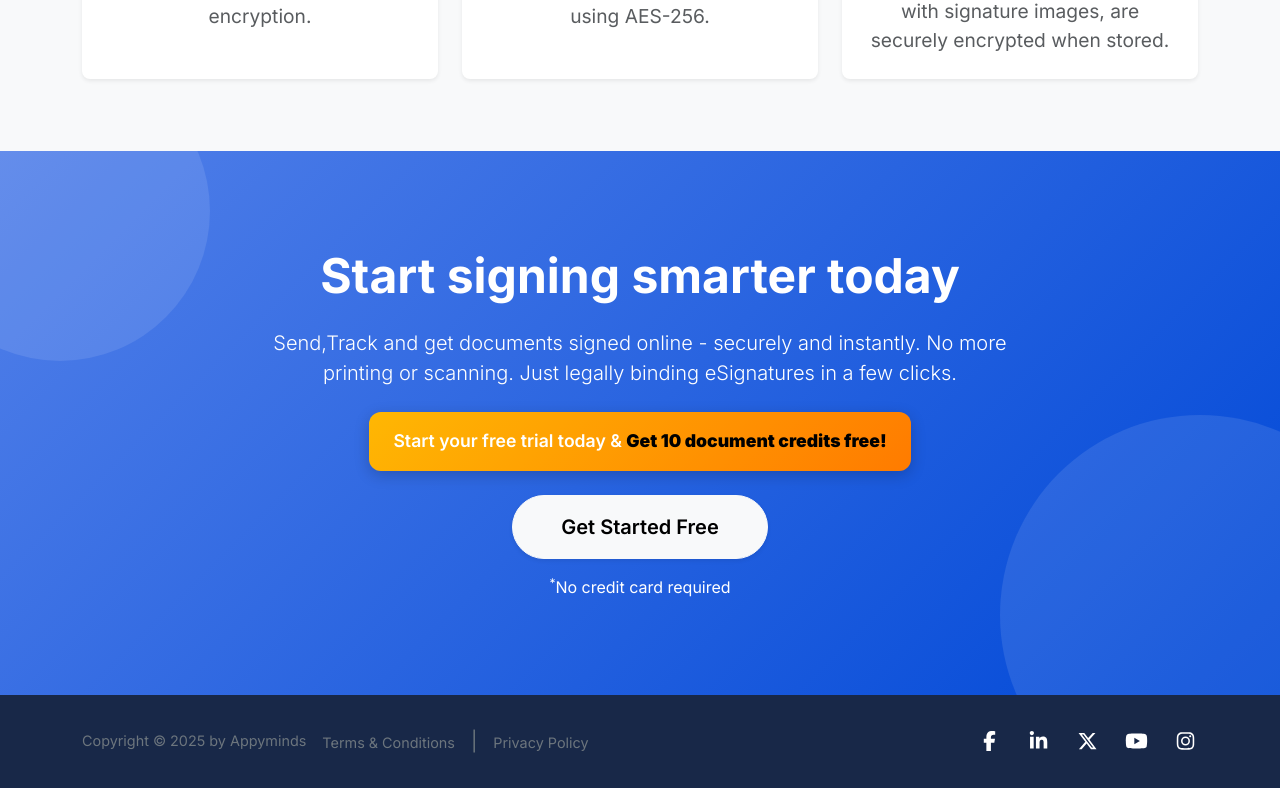
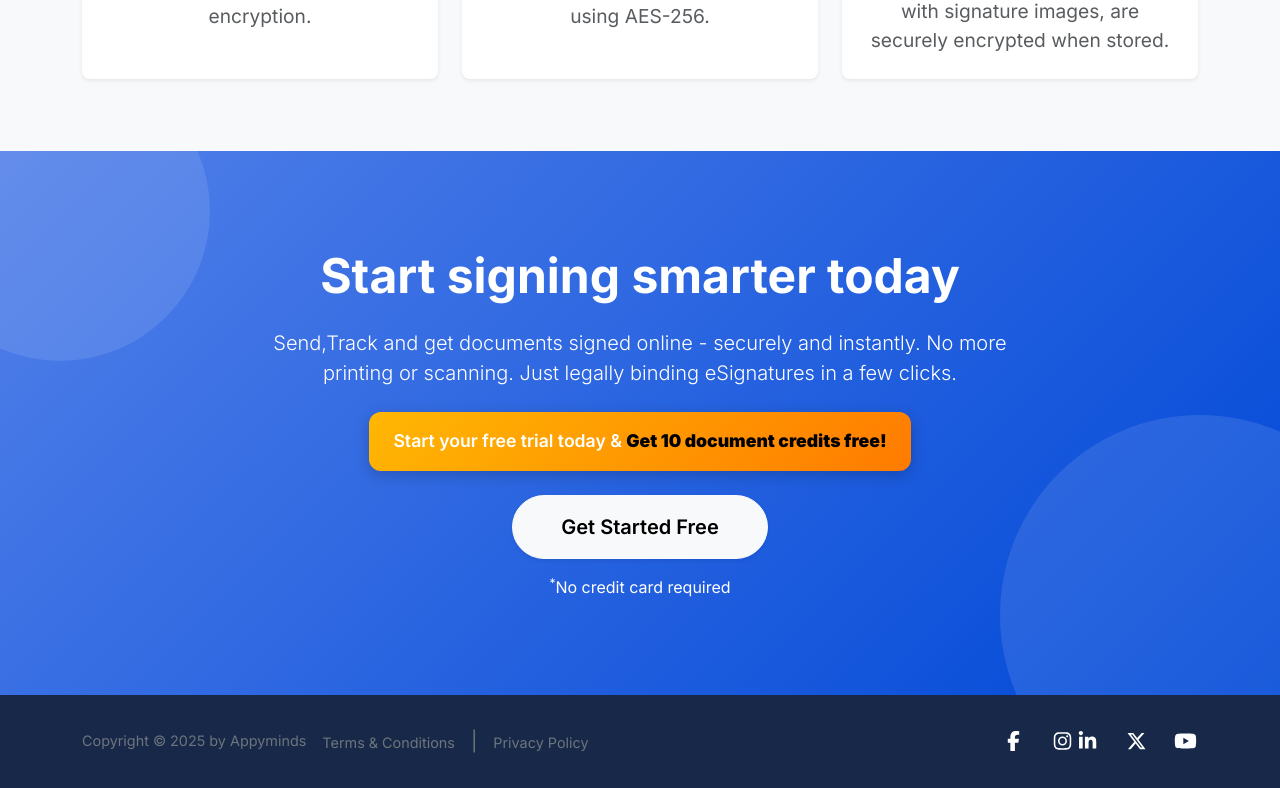
Before and after one commit to Susanttwri/e_signature, a Next.js app: page / in a window 1280 px wide. Shown: the part 6260-7048 px from the top of the page. Built offline with nearby package versions, Linux system fonts and the light colour scheme; a web font is replaced by a local one.

Commit message:
content updated

```diff
--- a/Homepage/footer.tsx
+++ b/Homepage/footer.tsx
@@ -48,15 +48,21 @@
           <Col md={6}>
             <div className="d-flex justify-content-md-end gap-4">
               <Link
-                href="https://www.facebook.com/profile.php?id=61578873841367"
+                href="https://www.facebook.com/esignsure"
                 className="text-white social-icon"
               >
                 <FontAwesomeIcon icon={faFacebookF} size="lg" />
               </Link>
               <Link
-                href="https://www.linkedin.com/company/appyminds"
+                href="https://www.linkedin.com/company/esignsure"
                 className="text-white social-icon"
               >
+              <Link
+                href="https://www.instagram.com/esignsure/"
+                className="text-white social-icon"
+              >
+                <FontAwesomeIcon icon={faInstagram} size="lg" />
+              </Link>
                 <FontAwesomeIcon icon={faLinkedinIn} size="lg" />
               </Link>
               <Link
@@ -70,12 +76,6 @@
                 className="text-white social-icon"
               >
                 <FontAwesomeIcon icon={faYoutube} size="lg" />
-              </Link>
-              <Link
-                href="https://www.instagram.com/esignsure/"
-                className="text-white social-icon"
-              >
-                <FontAwesomeIcon icon={faInstagram} size="lg" />
               </Link>
             </div>
           </Col>
```
